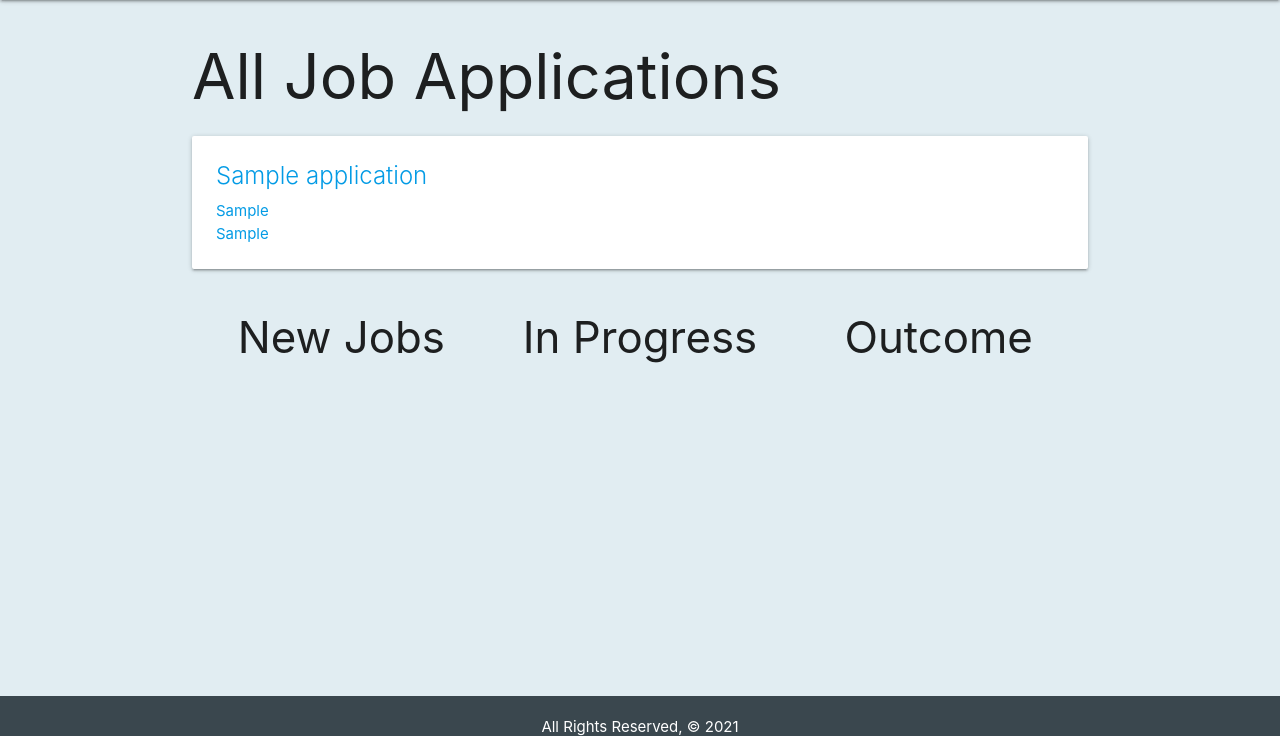
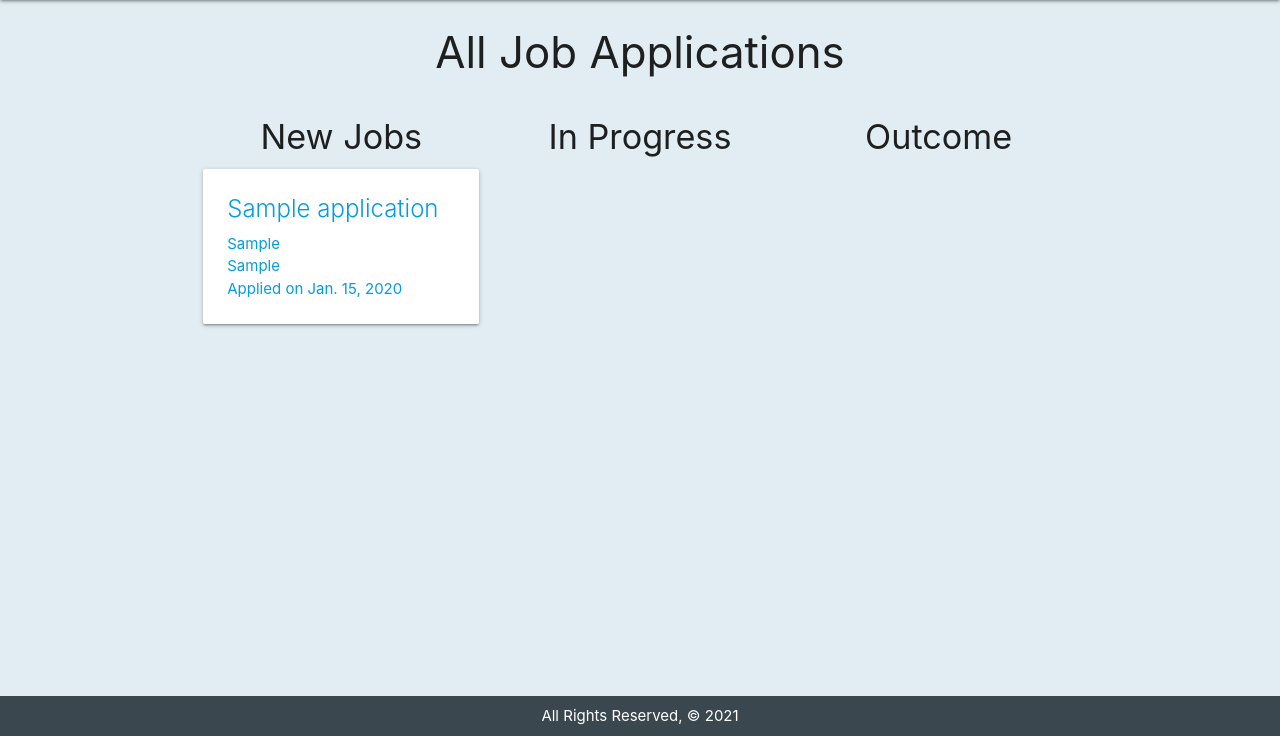
Before and after one commit to cocampo0915/Alitr, a Django app: page /jobs/ in a window 1280 px wide. Shown: the part 64-800 px from the top of the page. Run offline with Django 3.2, Linux system fonts and the light colour scheme; a user stored in the database is signed in; tables that the repository leaves empty hold one stand-in row (values such as "Sample post").

Commit message:
updated job apps index to display under statuses

```diff
--- a/alitr/main_app/static/css/style.css
+++ b/alitr/main_app/static/css/style.css
@@ -22,17 +22,23 @@ body {
     flex: 1 0 auto;
   }
 
+select {
+  display: initial;
+}
+
   footer.page-footer {
-    position: fixed;
+    display: flex;
+    justify-content: center;
+    align-items: center;
 	  bottom: 0;
 	  width: 100%;
-    height: 5%;
+    height: 5vh;
+    padding-top: 0px;
   }
-
 
 .homepage-wrapper {
   display: flex;
-  height: 90vh;
+  height: 85vh;
 }
 
 .homepage-elements {
@@ -41,10 +47,15 @@ body {
   align-items: center;
   justify-content: center;
   flex-grow: 1;
-  transform: scale(1.5);
+  font-size: 1.3rem;
+}
 
+.homepage-elements img {
+  height: 12rem;
+}
 
-
+.homepage-elements h1 {
+  font-size: 5rem;
 }
 
 a:hover {
--- a/alitr/main_app/templates/jobs/detail.html
+++ b/alitr/main_app/templates/jobs/detail.html
@@ -23,7 +23,10 @@
             </form>
             <table class="striped">
                 <thead>
-                  <tr><th>Date</th><th>Status</th></tr>
+                  <tr>
+                      <th>Date</th>
+                      <th>Status</th>
+                    </tr>
                 </thead>
                 <tbody>
                   {% for status in job.status_set.all %}
--- a/alitr/main_app/templates/jobs/index.html
+++ b/alitr/main_app/templates/jobs/index.html
@@ -1,29 +1,115 @@
 {% extends 'base.html' %}
 {% block content %}
 
-<h1>All Job Applications</h1>
+<h3 class="center">All Job Applications</h3>
 
-{% for job in jobs %}
-    <a href="{% url 'detail' job.id %}">
+<div class="row">
+    <div class="col s4">
+        <h4 class="center">New Jobs</h4>
+        {% for status in statuses %}
+            {% if status.status == 'A' %}
+                <a href="{% url 'detail' status.job_app.id %}">
                     <div class="card">
                         <div class="card-content">
-                <span class="card-title">{{ job.name }}</span>
-                <p>{{ job.company }}</p>
-                <p>{{ job.location }}</p>
+                            <span class="card-title">{{ status.job_app.name }}</span>
+                            <p>{{ status.job_app.company }}</p>
+                            <p>{{ status.job_app.location }}</p>
+                            <p>{{ status.get_status_display }} on {{ status.date }}</p>
                         </div>
                     </div>
                 </a>
+            {% endif %}
         {% endfor %}
+    </div>
 
-<div class="row">
     <div class="col s4">
-        <h3 class="center">New Jobs</h3>
+        <h4 class="center">In Progress</h4>
+        {% for status in statuses %}
+            {% if status.status == 'B' %}
+            <a href="{% url 'detail' status.job_app.id %}">
+                <div class="card">
+                    <div class="card-content">
+                        <span class="card-title">{{ status.job_app.name }}</span>
+                        <p>{{ status.job_app.company }}</p>
+                        <p>{{ status.job_app.location }}</p>
+                        <p>{{ status.get_status_display }} on {{ status.date }}</p>
+                    </div>
+                </div>
+            </a>
+            {% elif status.status == 'C' %}
+            <a href="{% url 'detail' status.job_app.id %}">
+                <div class="card">
+                    <div class="card-content">
+                        <span class="card-title">{{ status.job_app.name }}</span>
+                        <p>{{ status.job_app.company }}</p>
+                        <p>{{ status.job_app.location }}</p>
+                        <p>{{ status.get_status_display }} on {{ status.date }}</p>
+                    </div>
+                </div>
+            </a>
+            {% elif status.status == 'D' %}
+            <a href="{% url 'detail' status.job_app.id %}">
+                <div class="card">
+                    <div class="card-content">
+                        <span class="card-title">{{ status.job_app.name }}</span>
+                        <p>{{ status.job_app.company }}</p>
+                        <p>{{ status.job_app.location }}</p>
+                        <p>{{ status.get_status_display }} on {{ status.date }}</p>
+                    </div>
+                </div>
+            </a>
+            {% endif %}
+        {% endfor %}
     </div>
     <div class="col s4">
-        <h3 class="center">In Progress</h3>
+        <h4 class="center">Outcome</h4>
+        {% for status in statuses %}
+            {% if status.status == 'E' %}
+                <a href="{% url 'detail' status.job_app.id %}">
+                    <div class="card">
+                        <div class="card-content">
+                            <span class="card-title">{{ status.job_app.name }}</span>
+                            <p>{{ status.job_app.company }}</p>
+                            <p>{{ status.job_app.location }}</p>
+                            <p>{{ status.get_status_display }} on {{ status.date }}</p>
                         </div>
-    <div class="col s4">
-        <h3 class="center">Outcome</h3>
+                    </div>
+                </a>
+                {% elif status.status == 'F' %}
+            <a href="{% url 'detail' status.job_app.id %}">
+                <div class="card">
+                    <div class="card-content">
+                        <span class="card-title">{{ status.job_app.name }}</span>
+                        <p>{{ status.job_app.company }}</p>
+                        <p>{{ status.job_app.location }}</p>
+                        <p>{{ status.get_status_display }} on {{ status.date }}</p>
+                    </div>
+                </div>
+            </a>
+            {% elif status.status == 'G' %}
+            <a href="{% url 'detail' status.job_app.id %}">
+                <div class="card">
+                    <div class="card-content">
+                        <span class="card-title">{{ status.job_app.name }}</span>
+                        <p>{{ status.job_app.company }}</p>
+                        <p>{{ status.job_app.location }}</p>
+                        <p>{{ status.get_status_display }} on {{ status.date }}</p>
+                    </div>
+                </div>
+            </a>
+            {% elif status.status == 'H' %}
+            <a href="{% url 'detail' status.job_app.id %}">
+                <div class="card">
+                    <div class="card-content">
+                        <span class="card-title">{{ status.job_app.name }}</span>
+                        <p>{{ status.job_app.company }}</p>
+                        <p>{{ status.job_app.location }}</p>
+                        <p>{{ status.get_status_display }} on {{ status.date }}</p>
+                    </div>
+                </div>
+            </a>
+            {% endif %}
+        {% endfor %}
     </div>
 </div>
 
--- a/alitr/main_app/views.py
+++ b/alitr/main_app/views.py
@@ -24,12 +24,18 @@ def about(request):
     return render(request, 'about.html')
 
 def jobs_index(request):
-    # insert jobs model here
     jobs = Job_application.objects.filter(user=request.user).order_by('-date')
-    return render(request, 'jobs/index.html', {'jobs': jobs})
+    statuses = []
+    for job in jobs:
+        latest_status = Status.objects.filter(job_app=job).first()
+        statuses.append(latest_status)
+
+    return render(request, 'jobs/index.html', {
+        'jobs': jobs,
+        'statuses': statuses,
+    })
 
 def jobs_detail(request, job_id):
-    # insert jobs model here
     job = Job_application.objects.get(id=job_id)
     status_form = StatusForm()
     status = Status.objects.filter(job_app=job_id).first()
@@ -74,7 +80,7 @@ def add_status(request, job_id):
     form = StatusForm(request.POST)
     if form.is_valid():
         new_status = form.save(commit=False)
-        new_status.job_id = job_id
+        new_status.job_app_id = job_id
         new_status.save()
 
     return redirect('detail', job_id=job_id)
```
Lines whose indentation alone changed are shown as unchanged.
